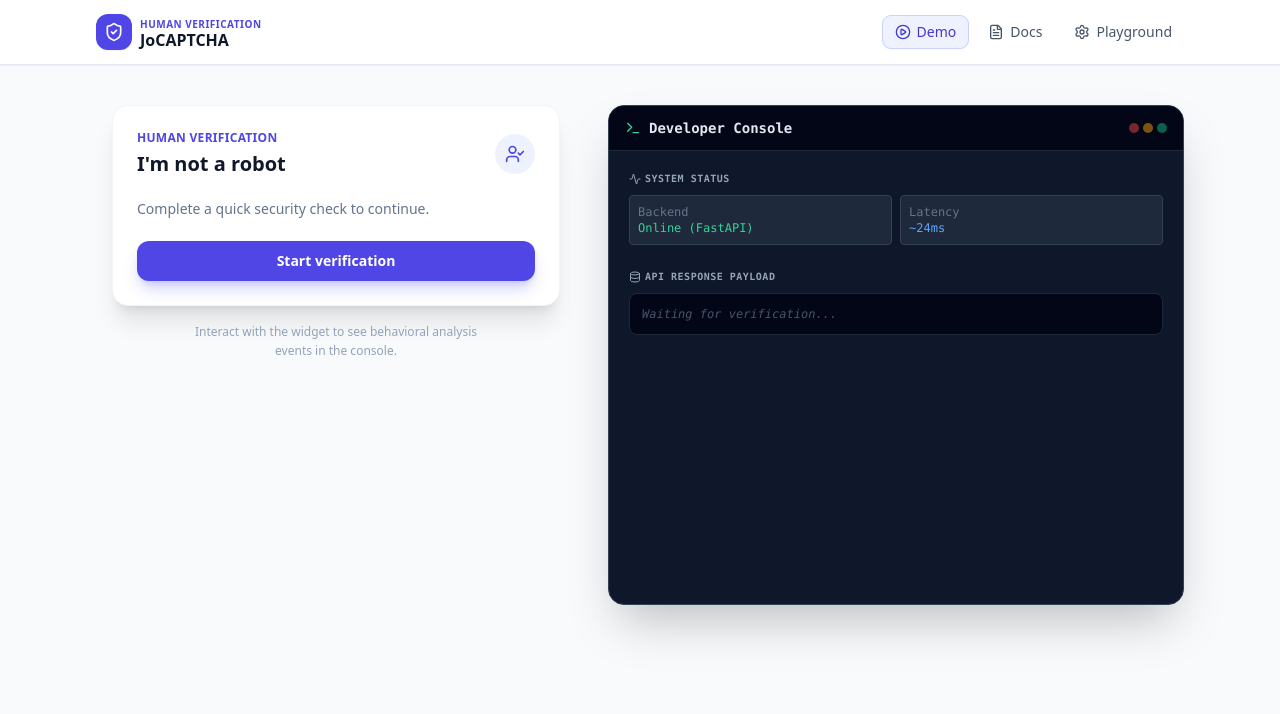
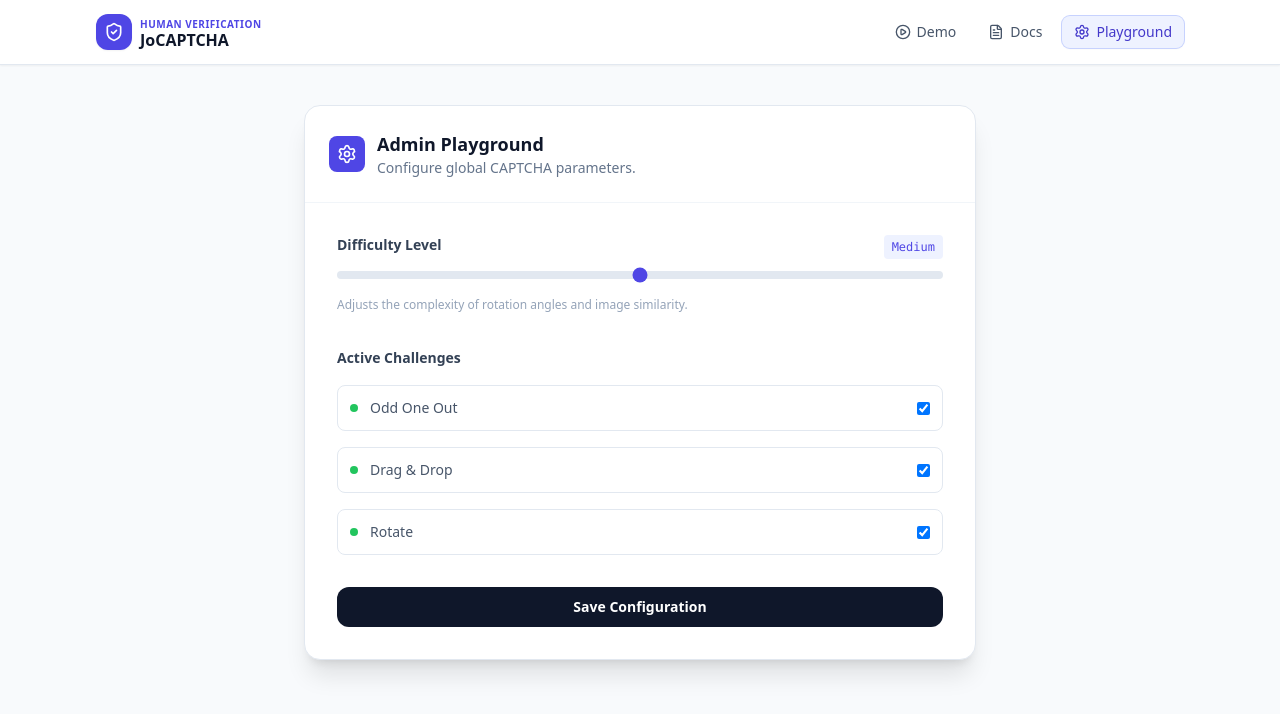
Before and after one commit to ShaijoGeorge/JoCAPTCHA, a React (Create React App) app in the folder frontend/captcha-frontend/: page / in a window 1280 px wide. Both pictures are taken after a click on the button "Playground". Shown: the top 714 px of the page. Built offline with nearby package versions, Linux system fonts and the light colour scheme.

Commit message:
feat(playground): add admin playground page for captcha configuration

```diff
--- a/frontend/captcha-frontend/src/App.js
+++ b/frontend/captcha-frontend/src/App.js
@@ -4,6 +4,7 @@ import Navbar from "./components/layout/Navbar";
 import CaptchaShell from "./components/captcha/CaptchaShell";
 import DebugPanel from "./components/layout/DebugPanel";
 import DocsPage from "./components/pages/DocsPage";
+import PlaygroundPage from "./components/pages/PlaygroundPage";
 
 function App() {
   const [verificationResult, setVerificationResult] = useState(null);
@@ -40,6 +41,8 @@ function App() {
 
         {page === "docs" && <DocsPage />}
 
+        {page === "playground" && <PlaygroundPage />}
+
       </main>
     </div>
   );
--- a/frontend/captcha-frontend/src/components/layout/Navbar.jsx
+++ b/frontend/captcha-frontend/src/components/layout/Navbar.jsx
@@ -39,7 +39,7 @@ export default function Navbar({ currentPage, setPage }) {
                         <span>Docs</span>
                     </button>
 
-                    <button className={navBtnClass("playground")}>
+                    <button onClick={() => setPage("playground")} className={navBtnClass("playground")}>
                         <Settings className="h-4 w-4" />
                         <span>Playground</span>
                     </button>
--- /dev/null
+++ b/frontend/captcha-frontend/src/components/pages/PlaygroundPage.jsx
@@ -0,0 +1,64 @@
+import { Settings, Sliders } from "lucide-react";
+
+export default function PlaygroundPage() {
+    return (
+        <div className="max-w-2xl mx-auto bg-white rounded-2xl shadow-xl border border-slate-200 overflow-hidden animate-in fade-in slide-in-from-bottom-4 duration-500">
+            <div className="p-6 border-b border-slate-100 flex items-center space-x-3">
+                <div className="bg-indigo-600 p-2 rounded-lg">
+                    <Settings className="w-5 h-5 text-white" />
+                </div>
+                <div>
+                    <h2 className="text-lg font-bold text-slate-900">Admin Playground</h2>
+                    <p className="text-sm text-slate-500">Configure global CAPTCHA parameters.</p>
+                </div>
+            </div>
+
+            <div className="p-8 space-y-8">
+
+                {/* Difficulty Slider */}
+                <div className="space-y-3">
+                    <div className="flex justify-between">
+                        <label className="text-sm font-bold text-slate-700">Difficulty Level</label>
+                        <span className="text-xs font-mono bg-indigo-50 text-indigo-600 px-2 py-1 rounded">Medium</span>
+                    </div>
+                    <input type="range" className="w-full h-2 bg-slate-200 rounded-lg appearance-none cursor-pointer accent-indigo-600" />
+                    <p className="text-xs text-slate-400">Adjusts the complexity of rotation angles and image similarity.</p>
+                </div>
+
+                {/* Toggle Options */}
+                <div className="space-y-4">
+                    <label className="text-sm font-bold text-slate-700">Active Challenges</label>
+
+                    <div className="flex items-center justify-between p-3 border border-slate-200 rounded-lg">
+                        <div className="flex items-center space-x-3">
+                            <div className="w-2 h-2 rounded-full bg-green-500"></div>
+                            <span className="text-sm text-slate-600 font-medium">Odd One Out</span>
+                        </div>
+                        <input type="checkbox" defaultChecked className="toggle-checkbox" />
+                    </div>
+
+                    <div className="flex items-center justify-between p-3 border border-slate-200 rounded-lg">
+                        <div className="flex items-center space-x-3">
+                            <div className="w-2 h-2 rounded-full bg-green-500"></div>
+                            <span className="text-sm text-slate-600 font-medium">Drag & Drop</span>
+                        </div>
+                        <input type="checkbox" defaultChecked className="toggle-checkbox" />
+                    </div>
+
+                    <div className="flex items-center justify-between p-3 border border-slate-200 rounded-lg">
+                        <div className="flex items-center space-x-3">
+                            <div className="w-2 h-2 rounded-full bg-green-500"></div>
+                            <span className="text-sm text-slate-600 font-medium">Rotate</span>
+                        </div>
+                        <input type="checkbox" defaultChecked className="toggle-checkbox" />
+                    </div>
+                </div>
+
+                <button className="w-full py-2.5 bg-slate-900 text-white rounded-xl font-semibold text-sm hover:bg-slate-800 transition">
+                    Save Configuration
+                </button>
+
+            </div>
+        </div>
+    );
+}
```
